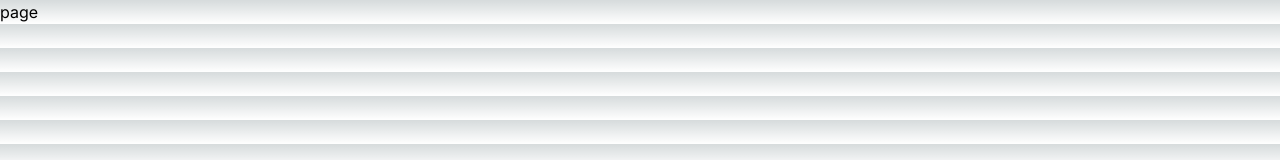
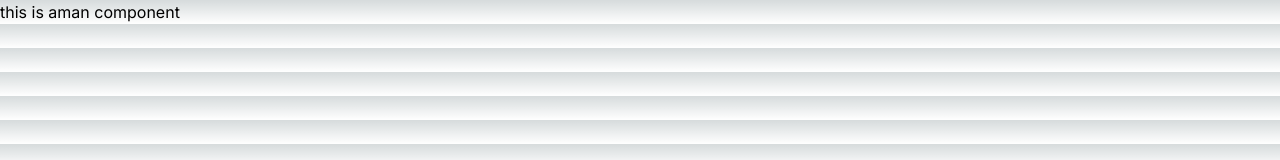
Before and after one commit to zohaibiqbal00/team-work, a Next.js app in the folder my-app/: page /Aman in a window 1280 px wide. Shown: the top 160 px of the page. Built offline with nearby package versions, Linux system fonts and the light colour scheme.

Commit message:
changes in aman component

```diff
--- a/my-app/app/Aman/page.tsx
+++ b/my-app/app/Aman/page.tsx
@@ -2,7 +2,7 @@ import React from 'react'
 
 const page = () => {
   return (
-    <div>page</div>
+    <div>this is aman component</div>
   )
 }
 
```
